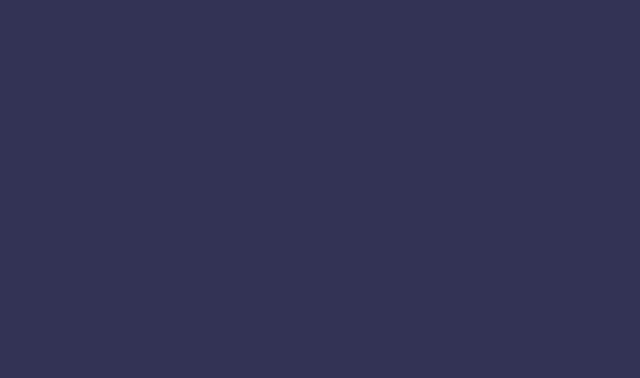
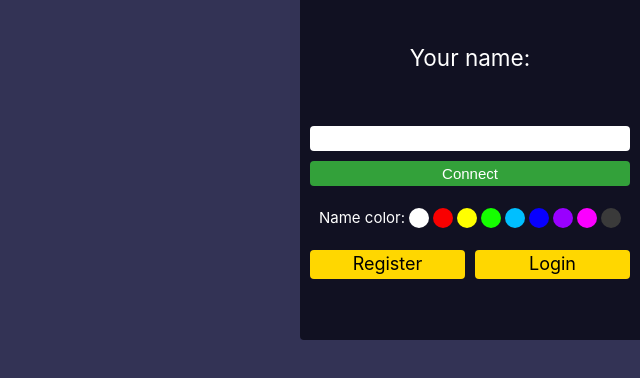
Before and after one commit to Kit-nickson/vue-chat, a Vue app: page /guest in a window 1280 px wide. Before the commit this address had no page. Shown: the top 378 px of the page, without its empty margins (640-1280 px from the left). Built offline with nearby package versions, Linux system fonts and the light colour scheme.

Commit message:
added new page GuestHome, middleware on register, login  when logged in already

```diff
--- a/src/router/index.js
+++ b/src/router/index.js
@@ -1,5 +1,6 @@
 import { createRouter, createWebHistory } from 'vue-router'
 import Home from '../views/Home.vue'
+import GuestHome from '../views/GuestHome.vue';
 import Register from '../views/Register.vue'
 import Login from '../views/Login.vue'
 
@@ -10,6 +11,11 @@ const router = createRouter({
       path: '/',
       name: 'home',
       component: Home
+    },
+    {
+      path: '/guest',
+      name: 'guest',
+      component: GuestHome
     },
     {
       path: '/register',
--- /dev/null
+++ b/src/views/GuestHome.vue
@@ -0,0 +1,149 @@
+<script setup>
+
+import { onMounted, ref } from 'vue';
+import router from '../router';
+
+const username = ref('');
+const color = ref('');
+
+onMounted(() => {
+    checkAuth();
+});
+
+function checkAuth() {
+    if (isUserAuth('chat_userdata') || isUserAuth('chat_token')) {
+      router.push('/');
+    }
+}
+
+function isUserAuth(name) {
+    const cookies = document.cookie.split(';');
+
+    for (let i = 0; i < cookies.length; i++) {
+      const cookie = cookies[i].trim();
+
+      if (cookie.indexOf(name + '=') === 0) {
+        return true;
+      }
+    }
+    return false;
+}
+
+function setColor(e) {
+    color.value = e.target.style.background;
+}
+
+</script>
+
+<template>
+
+    <div class="guest-data">
+        <h2>Your name: <span class="username" :style="'color:'+ color">{{ username }}</span></h2>
+        <div>
+            <div class="guest-input">
+                <input type="text" v-model="username">
+                <button>Connect</button>
+            </div>
+
+            <div class="name-colors">
+                <div>Name color: </div>
+                <div class="name-color" @click="setColor($event)" style="background: #ffffff"></div>
+                <div class="name-color" @click="setColor($event)" style="background: #f90000"></div>
+                <div class="name-color" @click="setColor($event)" style="background: #ffff00"></div>
+                <div class="name-color" @click="setColor($event)" style="background: #15ff00"></div>
+                <div class="name-color" @click="setColor($event)" style="background: #00bfff"></div>
+                <div class="name-color" @click="setColor($event)" style="background: #0800ff"></div>
+                <div class="name-color" @click="setColor($event)" style="background: #9900ff"></div>
+                <div class="name-color" @click="setColor($event)" style="background: #fb00ff"></div>
+                <div class="name-color" @click="setColor($event)" style="background: #3a3a3a"></div>
+            </div>
+
+        </div>
+
+        <div class="links">
+            <router-link class="reg-link" to="/register">Register</router-link>
+            <router-link class="reg-link" to="/login">Login</router-link>
+        </div>
+    </div>
+
+</template>
+
+<style scoped>
+
+    .guest-data {
+        width: 340px;
+        height: 340px;
+        background: #112;
+        float: right;
+        border-bottom-left-radius: 4px;
+    }
+    .guest-data h2 {
+        margin: 40px auto;
+        text-align: center;
+    }
+
+    .guest-input {
+        display: flex;
+        flex-direction: column;
+        padding: 10px;
+        gap: 10px;
+    }
+    .guest-input, input, .guest-input button {
+        border: none;
+        outline: none;
+        height: 80px;
+        font-size: 1em;
+        border-radius: 4px;
+    }
+
+    .guest-input button {
+        background: rgb(51, 161, 58);
+        color: white;
+    }
+
+    .name-colors {
+        margin: 10px 0;
+        display: flex;
+        align-items: center;
+        justify-content: center;
+        gap: 4px;
+    }
+
+    .name-color {
+        height: 20px;
+        width: 20px;
+        float: left;
+        border-radius: 100px;
+        transition: box-shadow .4s;
+    }
+    .name-color:hover {
+        cursor: pointer;
+        box-shadow: 0 0 3px 3px rgb(255, 119, 0);
+    }
+
+    .links {
+        display: flex;
+        gap: 10px;
+        padding: 10px;
+    }
+
+    .reg-link {
+        flex: 1;
+        text-decoration: none;
+        font-size: 1.2em;
+        background: gold;
+        color: black;
+        border-radius: 4px;
+        transition: background .2s;
+        z-index: 100;
+        text-align: center;
+        width: 120px;
+    }
+
+    .reg-link:hover {
+        cursor: pointer;
+        background: rgb(255, 229, 83);
+    }
+
+
+</style>
--- a/src/views/Home.vue
+++ b/src/views/Home.vue
@@ -22,7 +22,7 @@
 
   function checkAuth() {
     if (!isUserAuth('chat_userdata') || !isUserAuth('chat_token')) {
-      router.push('register');
+      router.push('guest');
     } else {
       currentUserData.value = getLoggedUser();
       token.value = getToken();
@@ -34,14 +34,14 @@
         } else {
           logoutUser();
 
-          router.push('register');
+          router.push('guest');
         }
       })
       .catch((error) => {
         console.log(error.data);
         logoutUser();
 
-        router.push('register');
+        router.push('guest');
       });
     }
   }
--- a/src/views/Login.vue
+++ b/src/views/Login.vue
@@ -1,11 +1,34 @@
 <script setup>
-    import { ref } from 'vue';
+    import { ref, onMounted } from 'vue';
     import axios from 'axios';
     import router from '../router';
 
     const username = ref('');
     const password = ref('');
     const error = ref(null);
+
+    onMounted(() => {
+      checkAuth();
+    });
+
+    function checkAuth() {
+      if (isUserAuth('chat_userdata') || isUserAuth('chat_token')) {
+        router.push('/');
+      }
+    }
+
+    function isUserAuth(name) {
+      const cookies = document.cookie.split(';');
+
+      for (let i = 0; i < cookies.length; i++) {
+        const cookie = cookies[i].trim();
+
+        if (cookie.indexOf(name + '=') === 0) {
+          return true;
+        }
+      }
+      return false;
+    }
 
     function setCookie(name, value, days) {
         const date = new Date();
@@ -49,6 +72,7 @@
     <div class="container">
 
     <router-link class="reg-link" to="/register">Register</router-link>
+    <router-link class="reg-link guest-link" to="/guest">Guest Mode</router-link>
 
     <h1>Login</h1>
 
@@ -128,10 +152,15 @@
     border-radius: 4px;
     transition: background .2s;
     z-index: 100;
+    width: 120px;
   }
   .reg-link:hover {
     cursor: pointer;
     background: rgb(255, 229, 83);
   }
 
+  .guest-link {
+    left: 30px;
+  }
+
 </style>
--- a/src/views/Register.vue
+++ b/src/views/Register.vue
@@ -1,5 +1,5 @@
 <script setup>
-  import { ref } from 'vue';
+  import { ref, onMounted } from 'vue';
   import router from '../router';
   import axios from 'axios';
 
@@ -8,6 +8,28 @@
   const email = ref('');
   const error = ref(null);
 
+  onMounted(() => {
+    checkAuth();
+  });
+
+  function checkAuth() {
+    if (isUserAuth('chat_userdata') || isUserAuth('chat_token')) {
+      router.push('/');
+    }
+  }
+
+  function isUserAuth(name) {
+    const cookies = document.cookie.split(';');
+
+    for (let i = 0; i < cookies.length; i++) {
+      const cookie = cookies[i].trim();
+
+      if (cookie.indexOf(name + '=') === 0) {
+        return true;
+      }
+    }
+    return false;
+  }
 
   function setCookie(name, value, days) {
     const date = new Date();
@@ -52,6 +74,7 @@
   <div class="container">
 
     <router-link class="reg-link" to="/login">Login</router-link>
+    <router-link class="reg-link guest-link" to="/guest">Guest Mode</router-link>
 
     <h1>Register</h1>
 
@@ -134,10 +157,15 @@
     border-radius: 4px;
     transition: background .2s;
     z-index: 100;
+    width: 120px;
   }
   .reg-link:hover {
     cursor: pointer;
     background: rgb(255, 229, 83);
   }
 
+  .guest-link {
+    left: 30px;
+  }
+
 </style>
```
